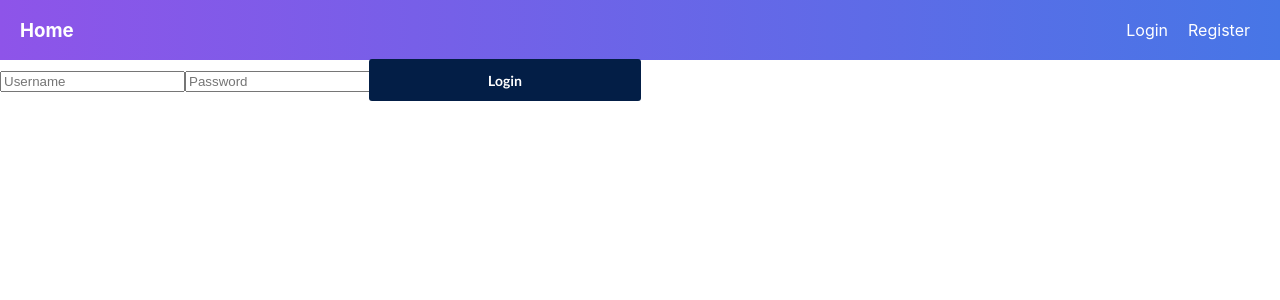
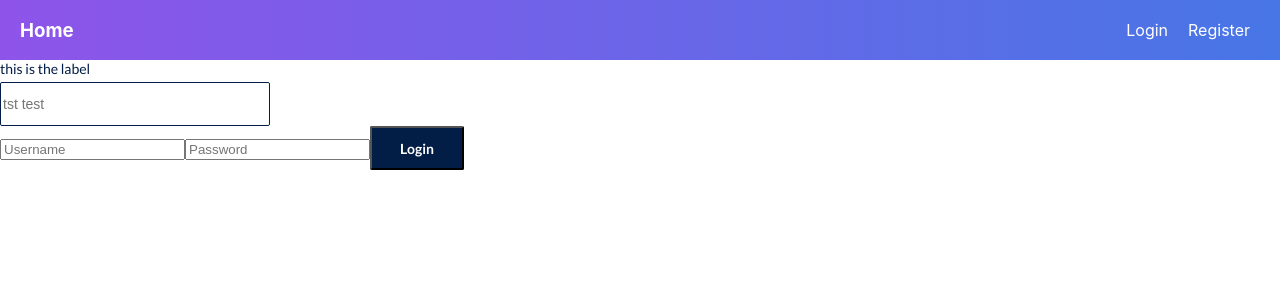
Before and after one commit to angelhackcollective/collective, a React (Create React App) app: page /login in a window 1280 px wide. Shown: the top 300 px of the page. Built offline with nearby package versions, Linux system fonts and the light colour scheme.

Commit message:
Adds default inputs

```diff
--- a/package.json
+++ b/package.json
@@ -8,7 +8,6 @@
     "react-dom": "^16.8.6",
     "react-router-dom": "^5.0.0",
     "react-scripts": "3.0.1",
-    "rebass": "^3.1.0",
     "styled-components": "^4.2.0"
   },
   "scripts": {
--- a/src/index.js
+++ b/src/index.js
@@ -4,15 +4,11 @@
 import App from './App';
 import * as serviceWorker from './serviceWorker';
 import { BrowserRouter } from "react-router-dom";
-import { ThemeProvider } from 'styled-components'
-import { theme } from './styledComponents';
 
 ReactDOM.render(
-  <ThemeProvider theme={theme}>
     <BrowserRouter>
       <App />
     </BrowserRouter>
-  </ThemeProvider>
   , document.getElementById('root'));
 
 // If you want your app to work offline and load faster, you can change
--- a/src/pages/Login.js
+++ b/src/pages/Login.js
@@ -1,6 +1,7 @@
 import React, { Component } from 'react';
 import { withRouter } from 'react-router-dom';
 import Button from '../styledComponents/Button';
+import Input from '../styledComponents/Input';
 import axios from 'axios';
 
 class Login extends Component {
@@ -57,6 +58,13 @@
     const { username, password } = this.state;
     return (
       <form onSubmit={this.handleSubmit}>
+        <Input
+          type="text"
+          name="TEST"
+          placeholder="tst test"
+          value={username}
+          label="this is the label"
+        />
         <input
           type="text"
           name="username"
@@ -71,6 +79,7 @@
           value={password}
           onChange={this.handleChange}
         />
+
         <Button type="submit">Login</Button>
       </form>
     );
--- a/src/styledComponents/Button.js
+++ b/src/styledComponents/Button.js
@@ -1,16 +1,13 @@
 import styled from 'styled-components';
-import { theme, media } from './index';
+import { colors, media } from './index';
 
 const defaultButtonStyle = inverted => `
-  border: none;
   display: inline-block;
-  width: 270px;
   font-size: 0.875rem;
   font-weight: bold;
   font-family: 'lato';
-  color: ${inverted ? theme.colors.blue : theme.colors.white};
-  background-color: ${inverted ? theme.colors.white : theme.colors.blue};
-  box-shadow: 0px 0px 0px 1px ${inverted ? theme.colors.white : theme.colors.blue};
+  color: ${inverted ? colors.blue : colors.white};
+  background-color: ${inverted ? colors.white : colors.blue};
   border-radius: 2px;
   cursor: pointer;
   transition: background-color .5s ease, color .5s ease, box-shadow 0.3s ease 0s, border-color .3s ease 0s;;
@@ -18,6 +15,7 @@
   padding-bottom: 11px;
   padding-right: 28px;
   padding-left: 28px;
+  max-width: 270px;
 
   :disabled, &.disabled {
     background-color: #d6d5d4;
@@ -25,10 +23,10 @@
   }
 
   :hover {
-    background-color: ${inverted ? theme.colors.blue : theme.colors.white};
-    color: ${inverted ? theme.colors.white : theme.colors.blue};
-    box-shadow: 0px 0px 0px 2px ${inverted ? theme.colors.white : theme.colors.blue};
-    border-color: ${inverted ? theme.colors.white : theme.colors.blue};
+    background-color: ${inverted ? colors.blue : colors.white};
+    color: ${inverted ? colors.white : colors.blue};
+    box-shadow: 0px 0px 0px 2px ${inverted ? colors.white : colors.blue};
+    border-color: ${inverted ? colors.white : colors.blue};
     transition: background-color .5s ease 0s, color .5s ease 0s, box-shadow 0.3s ease 0s, border-color .3s ease 0s;
 
   }
@@ -43,15 +41,15 @@
 
 const OutlinedButton = styled(Button)`
   background-color: transparent;
-  color: ${theme.colors.blue};
+  color: ${colors.blue};
   min-width: 270px;
-  box-shadow: 0px 0px 0px 1px ${theme.colors.blue};
+  box-shadow: 0px 0px 0px 1px ${colors.blue};
   transition: box-shadow 0.3s ease 0s, border-color .3s ease 0s;
   :hover {
     background: transparent;
-    color: ${theme.colors.white};
-    box-shadow: 0px 0px 0px 3px ${theme.colors.blue};
-    border-color: ${theme.colors.blue};
+    color: ${colors.white};
+    box-shadow: 0px 0px 0px 3px ${colors.blue};
+    border-color: ${colors.blue};
     transition: box-shadow 0.3s ease 0s, border-color .3s ease 0s;
   }
 `;
--- a/src/styledComponents/Input.js
+++ b/src/styledComponents/Input.js
@@ -1,5 +1,40 @@
 import styled from 'styled-components';
+import React from 'react';
+import { colors } from './index';
 
-const Input = styled.input`
+const StyledInput = styled.input`
+  height: 40px;
+  background-color: ${colors.white};
+  border-radius: 2px;
+  border: solid 1px ${colors.blue};
+  font-size: 14px;
+`;
 
+const Label = styled.label`
+  font-family: Lato;
+  font-size: 14px;
+  font-weight: normal;
+  font-style: normal;
+  font-stretch: normal;
+  line-height: normal;
+  letter-spacing: normal;
+  color: ${colors.blue};
+  margin-bottom: 5px;
 `;
+
+const InputWrapper = styled.div`
+  display: flex;
+  flex-direction: column;
+  max-width: 270px;
+`;
+
+const Input = ({label, name, ...rest}) => {
+  return (
+    <InputWrapper>
+      <Label for={name}>{label}</Label>
+      <StyledInput name={name} {...rest} />
+    </InputWrapper>
+  )
+};
+
+export default Input;
--- a/src/styledComponents/index.js
+++ b/src/styledComponents/index.js
@@ -1,15 +1,11 @@
 import { css } from 'styled-components';
+
 const sizes = {
   tablet: 768,
-  desktop: 1280,
+  desktop: 1080,
 }
 
-const theme = {
-  breakpoints: ['768px', '1040px', '1440px'],
-  fontSizes: [
-    12, 14, 16, 20, 24, 32, 48, 64
-  ],
-  colors: {
+const colors = {
   blue: '#031e46',
   midGrey: '#979797',
   darkGrey: '#333333',
@@ -18,18 +14,6 @@
   white: '#ffffff',
   logoRed: '#c72d4d',
   red: '#a91735',
-  },
-  space: [
-    0, 4, 8, 16, 32, 64, 128, 256
-  ],
-  fonts: {
-    body: '"Lato", sans-serif',
-    header: '"Roboto", sans-serif',
-  },
-  shadows: {
-    small: '0 0 4px rgba(0, 0, 0, .125)',
-    large: '0 0 24px rgba(0, 0, 0, .125)'
-  }
 }
 
 const media = Object.keys(sizes).reduce((acc, label) => {
@@ -42,6 +26,6 @@
 }, {})
 
 export {
-  theme,
+  colors,
   media,
 }
```
Also changed, not shown: 1 other file (tests, documents, lock files or other folders). Lines whose indentation alone changed are shown as unchanged.
